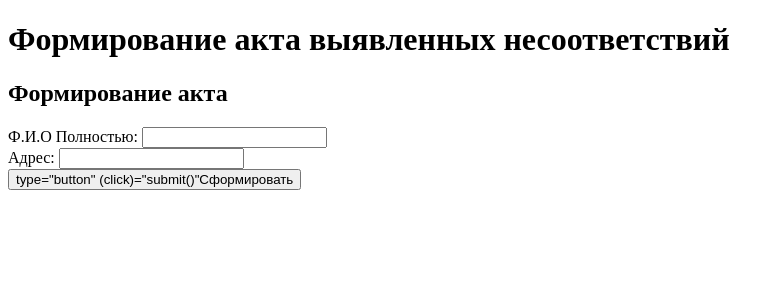
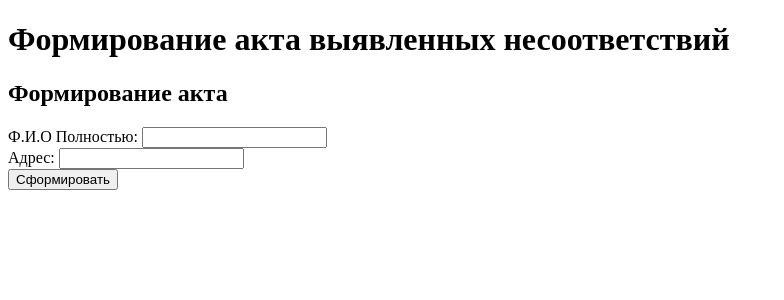
Before and after one commit to EPoY74/act-app, an Angular app: page / in a window 1280 px wide. Shown: the top 300 px of the page, without its empty margins (0-784 px from the left). Built offline with nearby package versions, Linux system fonts and the light colour scheme.

Commit message:
fix(form): correct button tag syntax

```diff
--- a/src/app/act-form/act-form.html
+++ b/src/app/act-form/act-form.html
@@ -15,5 +15,5 @@
     </label>
     <br />
 
-    <button>type="button" (click)="submit()"Сформировать</button>
+    <button type="button" (click)="submit()">Сформировать</button>
 </form>
```
